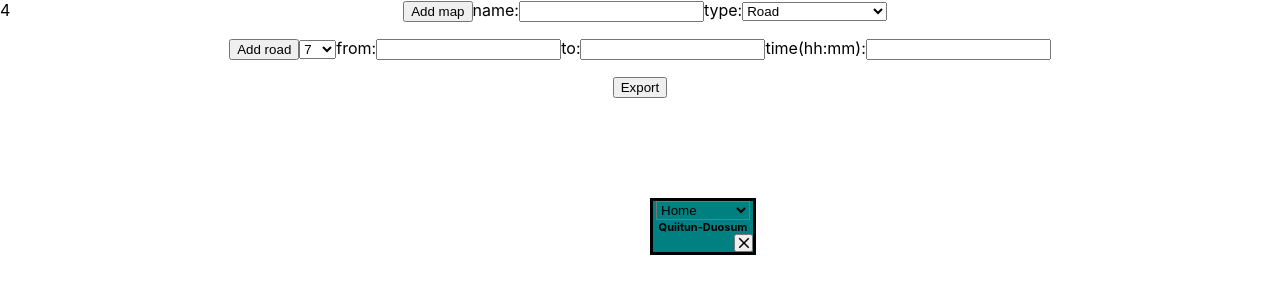
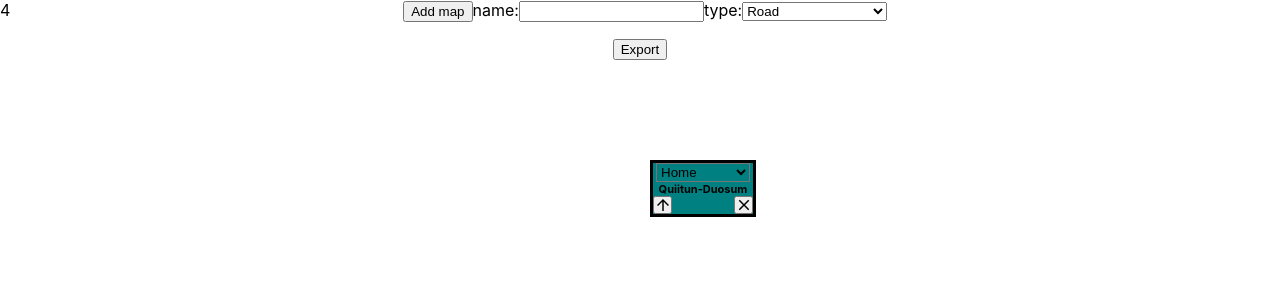
Before and after one commit to Nutarum/AlbionRoads, a React (Create React App) app: page / in a window 1280 px wide. Shown: the top 300 px of the page. Built offline with nearby package versions, Linux system fonts and the light colour scheme.

Commit message:
cambiada la conexion entre mapas al botoncito que hay en cada mapa

```diff
--- a/src/App.js
+++ b/src/App.js
@@ -13,7 +13,3 @@ function App() {
 }
 
 export default App;
-
-//TODO:
-
-//creación de caminos interactiva (o al menos algo mas intuitivo)
--- a/src/Components/AlbionMap/albionMap.js
+++ b/src/Components/AlbionMap/albionMap.js
@@ -8,6 +8,7 @@ export class AlbionMap extends React.Component {
         super(props);
         // Don't call this.setState() here!
         this.state = {
+            newRoad: "",
             NodeList: [
               ],
 
@@ -81,9 +82,17 @@ export class AlbionMap extends React.Component {
     this.forceUpdate();
   }
 
-  clickNewRoad(){
-    this.createNewRoad(this.incrementToTime(document.getElementById('timeInput').value),document.getElementById('fromInput').value,document.getElementById('toInput').value,document.getElementById('sizeSelect').value);
-}
+  handleClickNewRoad(name){
+    if(this.state.newRoad==""){
+      this.state.newRoad=name;
+
+    }else{
+      this.createNewRoad(new Date(0),this.state.newRoad,name,7); //el time 0 se pondra como un NAN
+      this.state.newRoad="";
+   }
+   this.forceUpdate();
+  }
+
 
 incrementToTime(increment){
     var time = new Date();
@@ -211,24 +220,12 @@ incrementToTime(increment){
                 <option value="6">Black</option>
                 <option value="7">Undefined</option>
                 </select>
-                <p></p>
-                <button onClick={()=>this.clickNewRoad()}>Add road</button>
-                <select id="sizeSelect" name="select" defaultValue={7}>
-                <option value="2">2</option>
-                <option value="7" >7</option>
-                <option value="20">20</option>
-                </select>
-                from:<input id="fromInput"></input>
-                to:<input id="toInput"></input>
-                time(hh:mm):<input id="timeInput"></input>
 
-              <p>
-
-              </p>
+              <p></p>
               <button onClick={()=>this.export()}>Export</button>
 
 
-                {this.state.NodeList.map((node,i) => <Node key={i} posX={node["posX"]} posY={node["posY"]} name={node["name"]} maptype={node["maptype"]} handleParentChange={this.NodeChangeHandler.bind(this)} handleDeleteNode={this.handleDeleteNode.bind(this)}></Node> )}
+                {this.state.NodeList.map((node,i) => <Node key={i} posX={node["posX"]} posY={node["posY"]} name={node["name"]} maptype={node["maptype"]} handleParentChange={this.NodeChangeHandler.bind(this)} handleDeleteNode={this.handleDeleteNode.bind(this)} handleClickNewRoad={this.handleClickNewRoad.bind(this)}></Node> )}
                 {this.state.RoadList.map((road,i) => <Road key={i} size={road["size"]} from={road["from"]} to={road["to"]} time={road["time"]} handleParentChange={this.RoadChangeHandler.bind(this)} handleDeleteRoad={this.handleDeleteRoad.bind(this)} ></Road>)}
 
 
--- a/src/Components/Node/node.css
+++ b/src/Components/Node/node.css
@@ -14,6 +14,13 @@
     width: 19px;
     float: right;
 }
+
+.smallBtn3 {
+    height: 18px;
+    width: 19px;
+    float: left;
+}
+
 .iconDel{
     margin-left:-7px;
     margin-top:-3px;
--- a/src/Components/Node/node.js
+++ b/src/Components/Node/node.js
@@ -1,7 +1,7 @@
 import React from 'react';
 import Draggable, {DraggableCore} from 'react-draggable'; // Both at the same time
 import './node.css'
-import { Close } from '@material-ui/icons';
+import { Close, ArrowUpward } from '@material-ui/icons';
 
 export class Node extends React.Component {
     constructor(props) {
@@ -33,17 +33,7 @@ export class Node extends React.Component {
       }
 
       onClick(){
-        var t1 = document.getElementById('fromInput').value;
-        var t2 = document.getElementById('toInput').value;
 
-        if(t1==""){
-            document.getElementById('fromInput').value=this.props.name;
-        }else if(t1!="" && t2 != ""){
-            document.getElementById('fromInput').value="";
-            document.getElementById('toInput').value="";
-        }else{
-            document.getElementById('toInput').value=this.props.name;
-        }
 
       }
 
@@ -115,6 +105,8 @@ export class Node extends React.Component {
 
                       <div >{this.props.name}</div>             </strong>
                       <button className="smallBtn" onClick={()=>this.delete()}> <Close className="iconDel" style={{ fontSize: 18 }}></Close> </button>
+
+                      <button className="smallBtn3" onClick={()=>this.props.handleClickNewRoad(this.props.name)}> <ArrowUpward className="iconDel" style={{ fontSize: 18 }}></ArrowUpward> </button>
               </div>
             </Draggable>
                 </span>
--- a/src/Components/Road/road.js
+++ b/src/Components/Road/road.js
@@ -3,7 +3,7 @@ import LineTo from 'react-lineto';
 import './road.css';
 import { thisExpression } from '@babel/types';
 import Draggable, {DraggableCore} from 'react-draggable'; // Both at the same time
-import { Close,Refresh } from '@material-ui/icons';
+import { Close, Sync } from '@material-ui/icons';
 
 export class Road extends React.Component {
     constructor(props) {
@@ -79,8 +79,10 @@ export class Road extends React.Component {
                 y1=y2;
                 y2=tmp;
               }
+              //OJO CON ESAS 2 CONSTANTES, CUANDO SE CAMBIAN LOS INPUTS DE LA PARTE DE ARRIBA
+              //LOS CAMINOS SE DESCOLOCAN PORQUE LA PANTALLA TOMA UNA REFERENCIA DEL 0 DISTINTA
               this.state.posX = (x1 + ((x2-x1) / 2))-50;
-              this.state.posY = (y1 + ((y2-y1) / 2))-30;
+              this.state.posY = (y1 + ((y2-y1) / 2))+20;
 
               this.forceUpdate();
           }
@@ -195,7 +197,7 @@ export class Road extends React.Component {
                               <br/>  <span className="dateTime" >{this.showTime()} </span>
                               <br/> {this.showRemaining()  }
                               <button className="smallBtn" onClick={()=>this.delete(true)}>  <Close className="iconDel" style={{ fontSize: 18 }}></Close>  </button>
-                              <button className="smallBtn" onClick={()=>this.recalc()}> <Refresh className="iconDel" style={{ fontSize: 18 }}></Refresh> </button>
+                              <button className="smallBtn" onClick={()=>this.recalc()}> <Sync className="iconDel" style={{ fontSize: 18 }}></Sync> </button>
                               </div>
 
                         </div>
```
